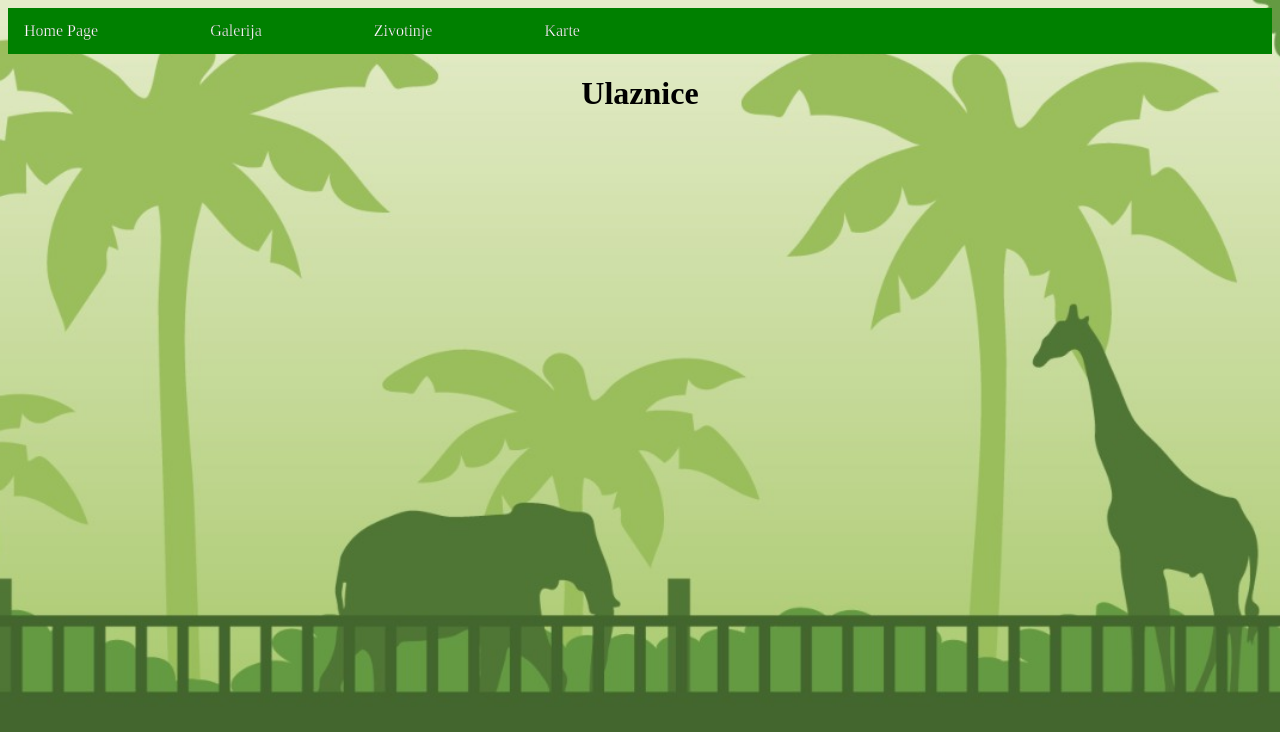
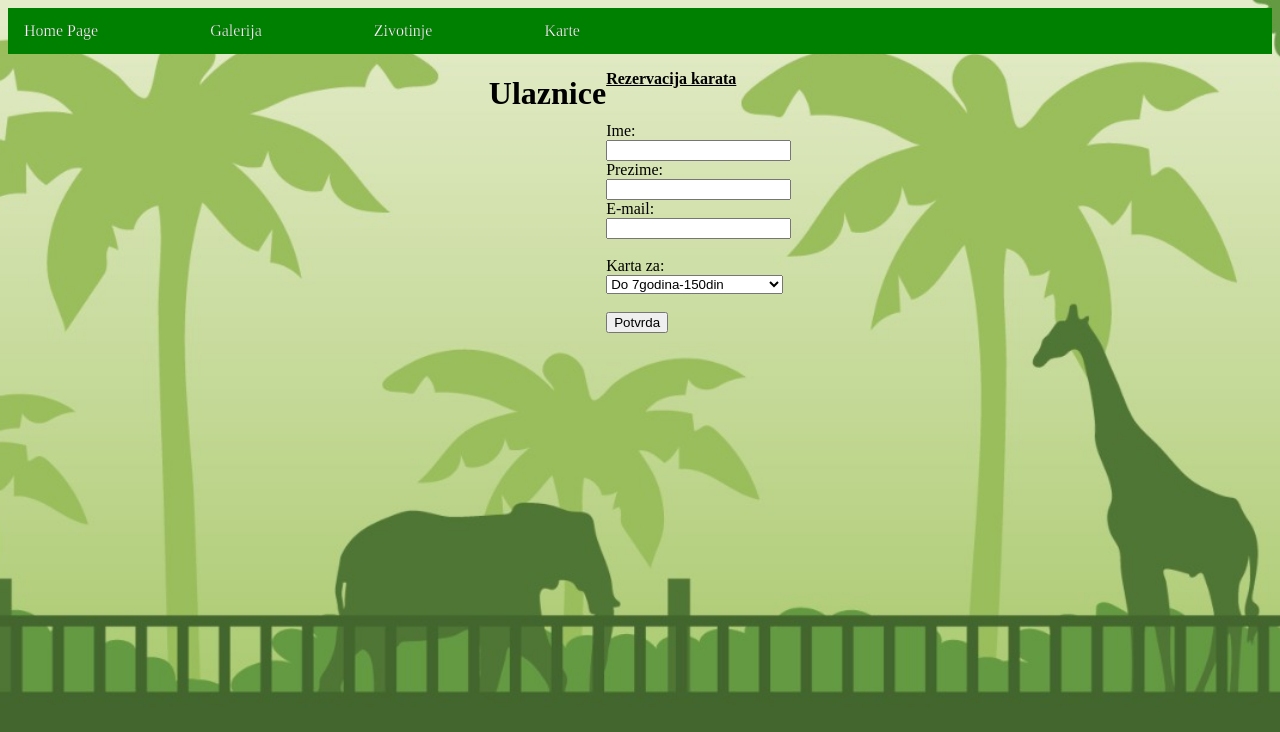
Before and after one commit to NikolaIlic99/EposSajt, a plain HTML site: page Html/karte.html in a window 1280 px wide. Drawn offline with nearby package versions, Linux system fonts and the light colour scheme.

Commit message:
Add files via upload
ubacio formu za karte

```diff
--- a/Html/karte.html
+++ b/Html/karte.html
@@ -20,7 +20,27 @@
     </div>
     <div class="content">
       <h1>Ulaznice</h1>
+      <form action="">
+        <p>
+          <u><b>Rezervacija karata</b> </u>
+        </p>
+        <br />
 
+        <label for="ime">Ime:</label><br />
+        <input type="text" required /><br />
+        <label for="prezime">Prezime:</label><br />
+        <input type="text" required /><br />
+        <label for="email">E-mail:</label><br />
+        <input type="email" required /><br /><br />
+        <label for="karte">Karta za:</label><br />
+        <select id="karte">
+          <option value="deca">Do 7godina-150din</option>
+          <option value="djaci">Od 7 do 18 godina-300din</option>
+          <option value="studenti">Studetni-350din</option>
+          <option value="ostali">Stariji-500din</option></select
+        ><br /><br />
+        <input type="submit" value="Potvrda" />
+      </form>
     </div>
 
     <script src="../JavaScript/script.js"></script>
```
